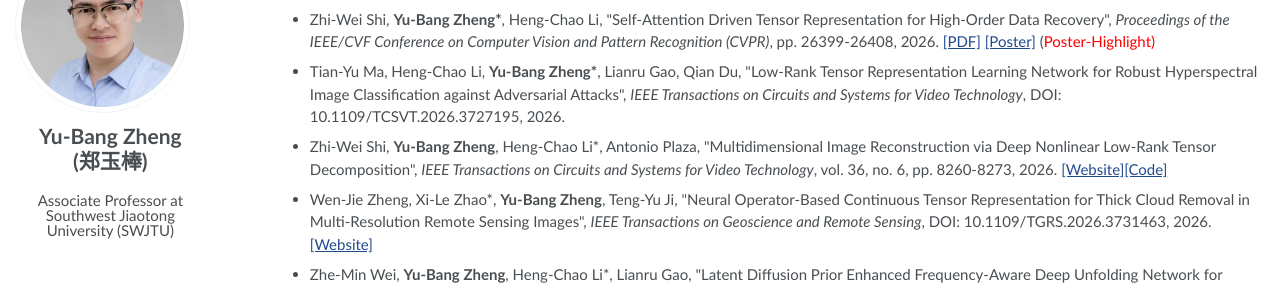
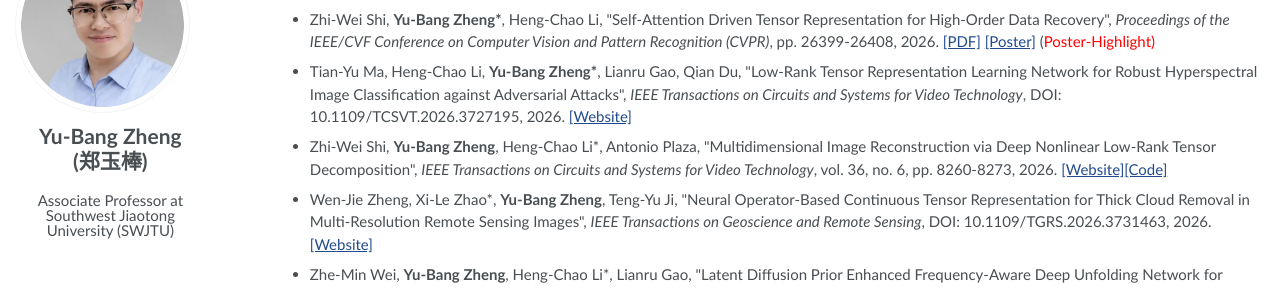
Before and after one commit to YuBangZheng/yubangzheng.github.io, a Jekyll site: the page built from pages/about.md, in a window 1280 px wide and 900 px high, scrolled down 1017 px. Shown: the part 153-441 px from the top of the window. Built offline with Jekyll 4.4.1, drawn with Linux system fonts in a browser that asks for light colours; a script that is not in the unit is left out.

Commit message:
Update about.md

```diff
--- a/pages/about.md
+++ b/pages/about.md
@@ -74,7 +74,7 @@ My current interests include high-dimensional image processing, machine learning
 
 - Zhi-Wei Shi, **Yu-Bang Zheng\***, Heng-Chao Li, \"Self-Attention Driven Tensor Representation for High-Order Data Recovery\", _Proceedings of the IEEE/CVF Conference on Computer Vision and Pattern Recognition (CVPR)_, pp. 26399-26408, 2026. [[PDF]](https://openaccess.thecvf.com/content/CVPR2026/papers/Shi_Self-Attention_Driven_Tensor_Representation_for_High-Order_Data_Recovery_CVPR_2026_paper.pdf) [[Poster]](https://yubangzheng.github.io/papers/Poster_SADTR.pdf) (<span style="color:red">Poster-Highlight)
 
-- Tian-Yu Ma, Heng-Chao Li, **Yu-Bang Zheng\***, Lianru Gao, Qian Du, \"Low-Rank Tensor Representation Learning Network for Robust Hyperspectral Image Classification against Adversarial Attacks\", _IEEE Transactions on Circuits and Systems for Video Technology_, DOI: 10.1109/TCSVT.2026.3727195, 2026.
+- Tian-Yu Ma, Heng-Chao Li, **Yu-Bang Zheng\***, Lianru Gao, Qian Du, \"Low-Rank Tensor Representation Learning Network for Robust Hyperspectral Image Classification against Adversarial Attacks\", _IEEE Transactions on Circuits and Systems for Video Technology_, DOI: 10.1109/TCSVT.2026.3727195, 2026. [[Website]](https://ieeexplore.ieee.org/abstract/document/11667064)
 
 - Zhi-Wei Shi, **Yu-Bang Zheng**, Heng-Chao Li\*, Antonio Plaza, \"Multidimensional Image Reconstruction via Deep Nonlinear Low-Rank Tensor Decomposition\", _IEEE Transactions on Circuits and Systems for Video Technology_, vol. 36, no. 6, pp. 8260-8273, 2026. [[Website]](https://ieeexplore.ieee.org/document/11386834)[[Code]](https://yubangzheng.github.io/codes/code_DNLRTD_demo.zip)
 
```
